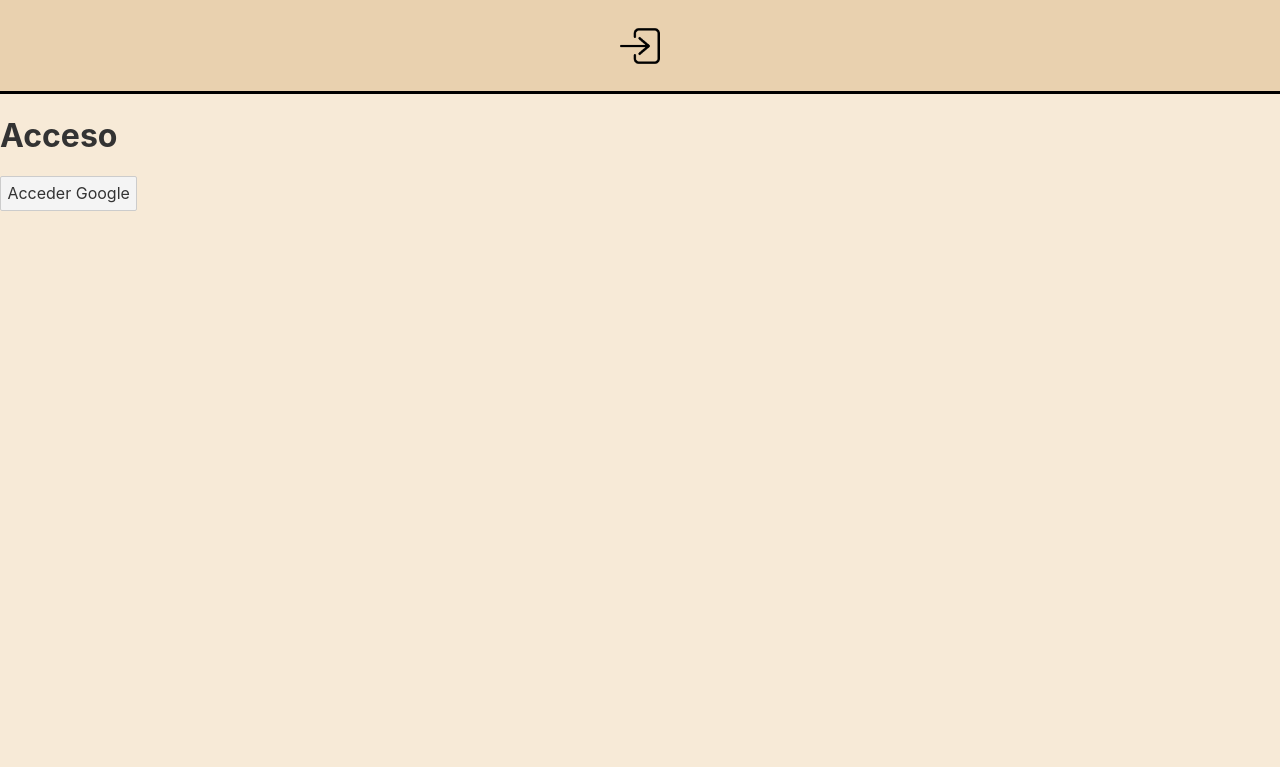
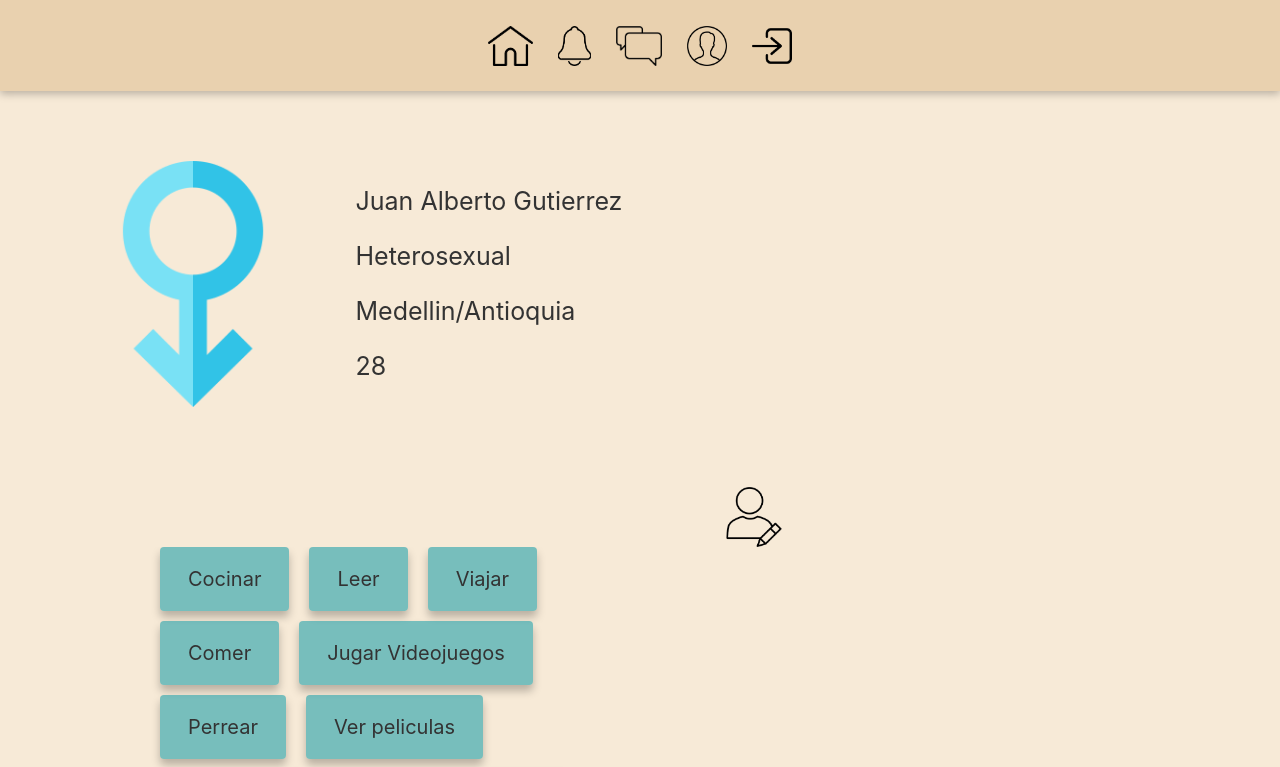
Before and after one commit to Daniel207eae1/NPT-NonPhotogenicTinder-, a Svelte app in the folder my-svelte-app/: page /Perfil in a window 1280 px wide. Before the commit this address led to /Login. Shown: the top 767 px of the page. Built offline with nearby package versions, Linux system fonts and the light colour scheme; no server answers; sample sign-in values are in the browser's storage.

Commit message:
CommitFrontEnd1

```diff
--- a/my-svelte-app/src/App.svelte
+++ b/my-svelte-app/src/App.svelte
@@ -11,10 +11,10 @@
 
   onMount(async() => {
     await user.current()
-    if($user === false){
+    if(auth.currentUser === null ){
       navigate('/Login',{replace:true})
     }
-  })
+  });
 
   let items = [
       { title: "Home", link: "/Home", imageurl: "Images/Home.png"},
@@ -23,20 +23,22 @@
       { title: "Perfil", link: "/Perfil" , imageurl: "Images/Perfil.png"},
       { title: "SignOut", link: "/Login", imageurl: "Images/SignOut.png"}
     ];
+
   const cerrarSesion = async() => {
     try {
       await auth.signOut(auth)
-      user.setUser(null)
+      user.setUser(false)
       navigate('/Login', {replace: true})
+      console.log("Hola")
     } catch (error) {
       console.log(error)
     }
   }
+
 </script>
-
 <Router>
-  {#if $user}
   <nav>
+    {#if $user}
     <ul class="Navegador">
       {#each items as item}
       {#if item.title == "SignOut"}
@@ -47,17 +49,21 @@
               </Link>
             </a>
         </li>
+        {:else}
+        <li class="Navelement">
+          <a class = "Nava" href={item.link} id={item.title}>
+            <Link to={item.link}>
+              <img class="Navicons" src={item.imageurl} alt={item.title}/>
+            </Link>
+          </a>
+      </li>
         {/if}
       {/each}
     </ul>
+    {/if}
   </nav>
-  {:else}
-  <script>
-    if(!$user){
-      navigate('/Login',{replace:true})
-    }
-  </script>
-  {/if}
+
+  <!--{/if}-->
   <Route path="/Home">
     <Home></Home>
   </Route>
@@ -81,7 +87,8 @@
       flex-flow: row wrap;
       justify-content: center;
       align-items: center;
-      border-bottom: black 3px solid;
+      border-bottom: rgba(186, 130, 47, 0.241);
+      box-shadow: 0px 3px 8px rgba(0, 0, 0, 0.25);
       margin: 0px;
       padding: 2%;
       background: rgba(186, 130, 47, 0.241);
--- a/my-svelte-app/src/views/Chats.svelte
+++ b/my-svelte-app/src/views/Chats.svelte
@@ -1,5 +1,6 @@
 <script>
     import {user} from '../stores/User'
+    import {navigate} from 'svelte-routing'
     import {onMount} from 'svelte'
 
     onMount(() => {
--- a/my-svelte-app/src/views/Home.svelte
+++ b/my-svelte-app/src/views/Home.svelte
@@ -2,6 +2,7 @@
     import { loop_guard } from "svelte/internal";
     import {user} from '../stores/User'
     import {onMount} from 'svelte'
+    import {navigate} from 'svelte-routing'
 
     let personas = [
         {
--- a/my-svelte-app/src/views/Login.svelte
+++ b/my-svelte-app/src/views/Login.svelte
@@ -13,10 +13,6 @@
         } catch (error) {
             console.log(error)
         }
-
-
-
-
     }
 </script>
 
--- a/my-svelte-app/src/views/Notificacion.svelte
+++ b/my-svelte-app/src/views/Notificacion.svelte
@@ -1,6 +1,7 @@
 <script>
     import {user} from '../stores/User'
     import {onMount} from 'svelte'
+    import {navigate} from 'svelte-routing'
 
     onMount(() => {
     if(!$user){
--- a/my-svelte-app/src/views/Perfil.svelte
+++ b/my-svelte-app/src/views/Perfil.svelte
@@ -2,9 +2,11 @@
   import {user} from '../stores/User'
   import {onMount} from 'svelte'
   import {navigate} from 'svelte-routing'
+  import {auth} from '../firebase'
 
   onMount(() => {
-    if(!$user){
+    if(user == null){
+      console.log("Hola")
       navigate('/Login',{replace:true})
     }
   })
@@ -23,13 +25,15 @@
   var colores;
   if (person.Hombre == true){
     perfilimagen = "Images/PerfilHombre.png";
-    colores = "#0998a588";
+    colores = "";
   }
   else{
     perfilimagen = "Images/PerfilMujer.png";
-    colores = "#d0296688";
+    colores = "#";
   }
+
 </script>
+
 
   {#if $user}
     <div class = "Contenedor">
@@ -43,7 +47,7 @@
       <div class="Gustos">
         {#each person.hobbies as hobbie}
           <div class = "Gusto">
-            <p style="background-color: {colores};" class="Gustoo">{hobbie}</p>
+            <p class="Gustoo {person.Hombre ? 'gusto_hombre' : 'gusto_mujer'}">{hobbie}</p>
           </div>
         {/each}
       </div>
@@ -55,6 +59,7 @@
       </div>
     </div>
   {/if}
+
 
 
   <style>
@@ -71,12 +76,13 @@
       margin: 10px;
       margin-top: 0px;
       box-shadow: 0px 6px 8px rgba(0, 0, 0, 0.25);
-      border-radius: 45%;
+      border-radius: 0.25rem;
       width: max-content;
       padding: 20px;
       padding-left: 28px;
       padding-right: 28px;
     }
+
     .Gustos{
       margin: 70px;
       margin-right: 20px;
@@ -88,6 +94,21 @@
       height: 310px;
       overflow-y: scroll;
     }
+    .gusto_hombre {
+      background-color: #0998a588;
+    }
+    .gusto_hombre:hover {
+      background-color: #0da9b888;
+
+    }
+    .gusto_mujer {
+      background-color: #d0296688;
+    }
+    .gusto_mujer:hover {
+      background-color: #de2b6c88;
+
+    }
+
     .Datos{
       margin-top: 70px;
       height: fit-content;
```
Also changed, not shown: my-svelte-app/public/Images/Logo.png (added).
